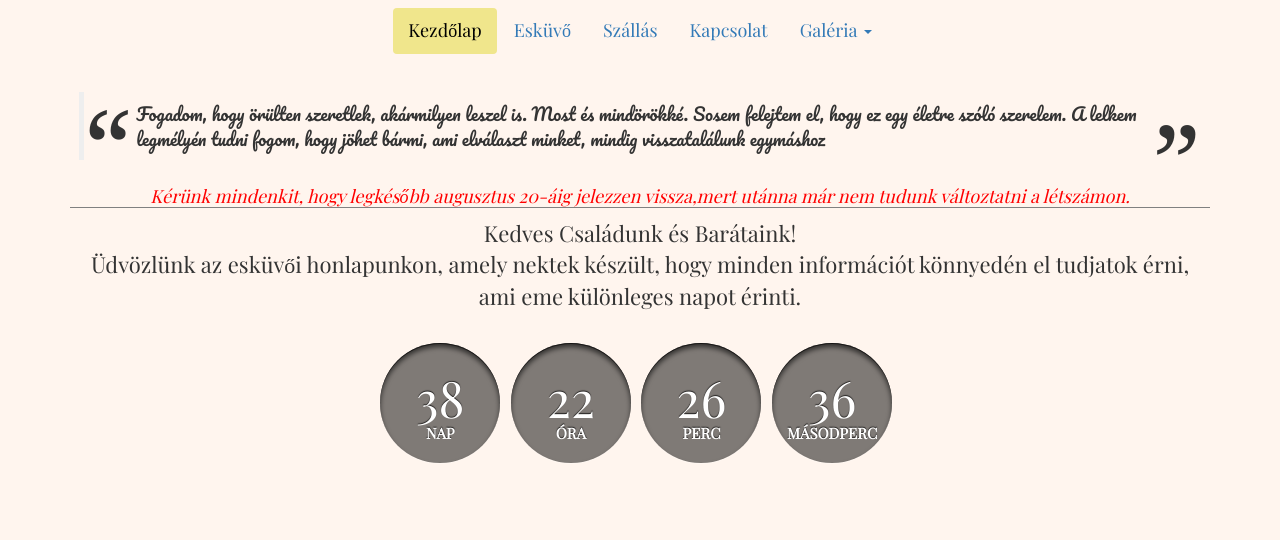
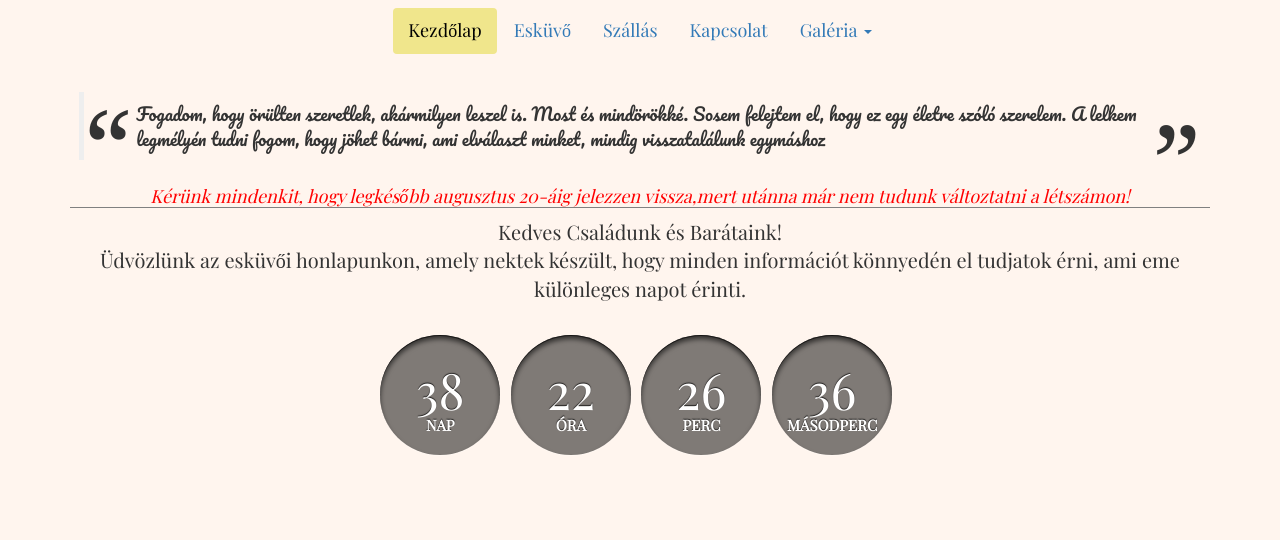
Before and after one commit to laszlosimon/eskuvo, a plain HTML site: page index.html in a window 1280 px wide. Shown: the part 192-732 px from the top of the page. Drawn offline with nearby package versions, Linux system fonts and the light colour scheme.

Commit message:
Update index.html

```diff
--- a/index.html
+++ b/index.html
@@ -54,9 +54,9 @@
    </div>
 
       </p>
-      <h3><i style="color:red;font-size:18px">Kérünk mindenkit, hogy legkésőbb augusztus 20-áig jelezzen vissza,mert utánna már nem tudunk változtatni a létszámon.</i></h3>
-      <div class="center"  style="font-size:22px;">Kedves Családunk és Barátaink!</div>
-      <p class="udvozlet" style="font-size:22px;">
+      <h3><i style="color:red;font-size:18px">Kérünk mindenkit, hogy legkésőbb augusztus 20-áig jelezzen vissza,mert utánna már nem tudunk változtatni a létszámon!</i></h3>
+      <div class="center"  style="font-size:20px;">Kedves Családunk és Barátaink!</div>
+      <p class="udvozlet" style="font-size:20px;">
 Üdvözlünk az esküvői honlapunkon, amely nektek készült, hogy minden információt könnyedén el tudjatok érni, ami eme különleges napot érinti.</p>
 <p></p>
 
@@ -114,7 +114,7 @@ Az étterem előtti téren egy leleményes hajadon lánynak lehetősége adódik
 
    <div id="szallas" class="tab-pane fade">
       <h3>Szállás</h3>
-      <p class="center">Pár információ a szállásról:</p>
+      <p class="center">Néhány információ a szállásról:</p>
 	  <p></p>
 	  <ul>
 	  <li>Mind a Városháza, mind az Étterem 5-10 perc séta alatt elérhető a szállástól, ami egy nyugodt belvárosi utcán található. Az épületre nem lesz kiírva semmi, de biztosan megtaláljátok a pontos cím alapján.</li>
@@ -259,7 +259,7 @@ Velünk kell majd előre egyeztetnetek, hogy mikor érkeztek.</div>
     <div id="kapcsolat" class="tab-pane fade">
       <h3>Elérhetőségeink</h3>
 	  <div class="center">
-      <p>Bármilyen észrevétel óhaj-sóhaj esetén, várjuk megkeresésed az alábbi elérhetőségek valamelyikén!</p>
+      <p>Bármilyen észrevétel, óhaj-sóhaj esetén, várjuk megkeresésed az alábbi elérhetőségek valamelyikén!</p>
 <p><u>Niki</u></p>
 <ul>
 <li>Email cím: nycky93@gmail.com</li>
```
